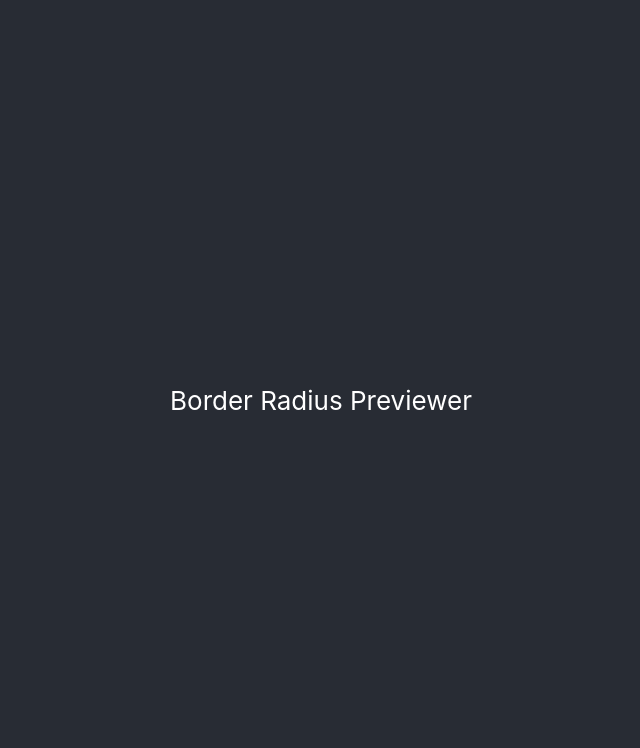
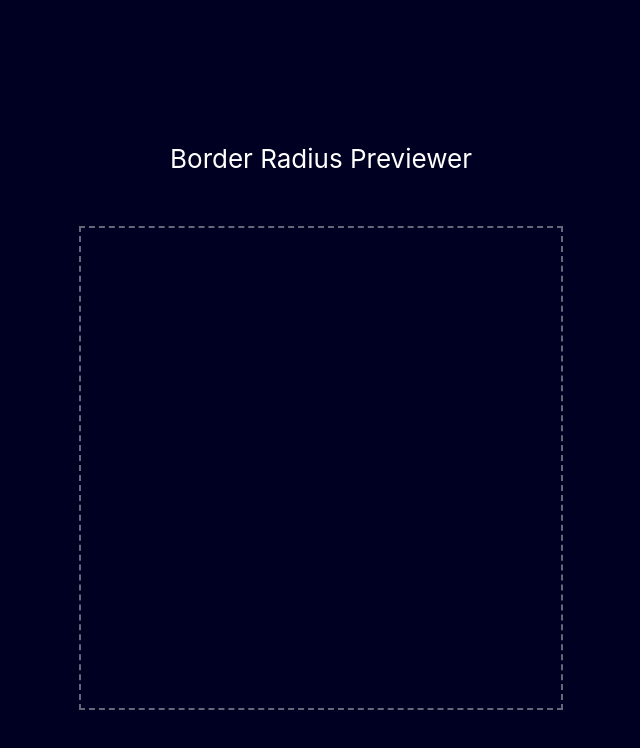
Before and after one commit to MikevPeeren/border-radius-previewer, a React (Create React App) app: page / in a window 1280 px wide. Shown: the top 748 px of the page, without its empty margins (319-959 px from the left). Built offline with nearby package versions, Linux system fonts and the light colour scheme.

Commit message:
Started on the Generator

```diff
--- a/src/App.tsx
+++ /dev/null
@@ -1,15 +0,0 @@
-// React
-import React from 'react';
-
-// CSS
-import './App.css';
-
-function App() {
-  return (
-    <div className="App">
-      <header className="App-header">Border Radius Previewer</header>
-    </div>
-  );
-}
-
-export default App;
--- a/src/App.css
+++ b/src/components/App.css
@@ -1,9 +1,9 @@
-.App {
+.header {
   text-align: center;
+  margin: 2em;
 }
 
-.App-header {
-  background-color: #282c34;
+.container {
   min-height: 100vh;
   display: flex;
   flex-direction: column;
--- /dev/null
+++ b/src/components/App.tsx
@@ -0,0 +1,19 @@
+// React
+import React from 'react';
+
+// CSS
+import './App.css';
+
+// Components
+import Generator from './Generator';
+
+const App = () => {
+  return (
+    <div className="container">
+      <header className="header">Border Radius Previewer</header>
+      <Generator></Generator>
+    </div>
+  );
+};
+
+export default App;
--- /dev/null
+++ b/src/components/Generator.css
@@ -0,0 +1,7 @@
+.borderRadiusPreviewer {
+  color: white;
+  border-style: dotted;
+  width: 60vmin;
+  height: 60vmin;
+  border: 2px dashed rgba(255, 255, 255, 0.4);
+}
--- /dev/null
+++ b/src/components/Generator.tsx
@@ -0,0 +1,11 @@
+// React
+import React from 'react';
+
+// CSS
+import './Generator.css';
+
+const Generator = () => {
+  return <div className="borderRadiusPreviewer"></div>;
+};
+
+export default Generator;
--- a/src/index.css
+++ b/src/index.css
@@ -1,4 +1,5 @@
 body {
+  background-color: #002;
   margin: 0;
   font-family: -apple-system, BlinkMacSystemFont, 'Segoe UI', 'Roboto', 'Oxygen',
     'Ubuntu', 'Cantarell', 'Fira Sans', 'Droid Sans', 'Helvetica Neue',
--- a/src/index.tsx
+++ b/src/index.tsx
@@ -6,6 +6,6 @@ import ReactDOM from 'react-dom';
 import './index.css';
 
 // Components
-import App from './App';
+import App from './components/App';
 
 ReactDOM.render(<App />, document.getElementById('root'));
```
Also changed, not shown: 2 other files (tests, documents, lock files or other folders).
